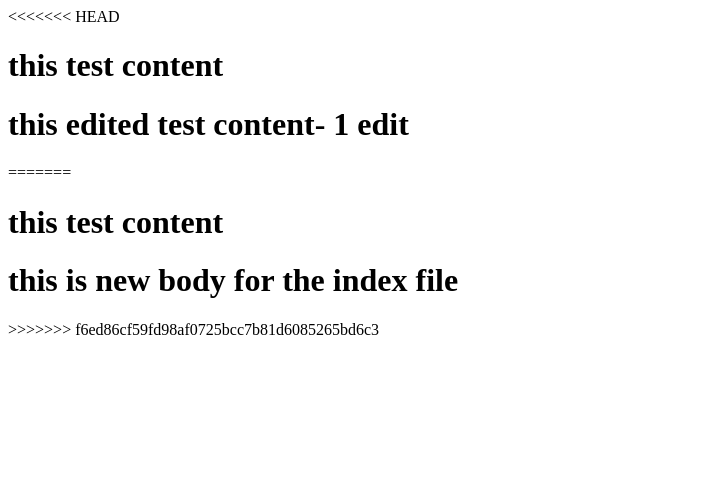
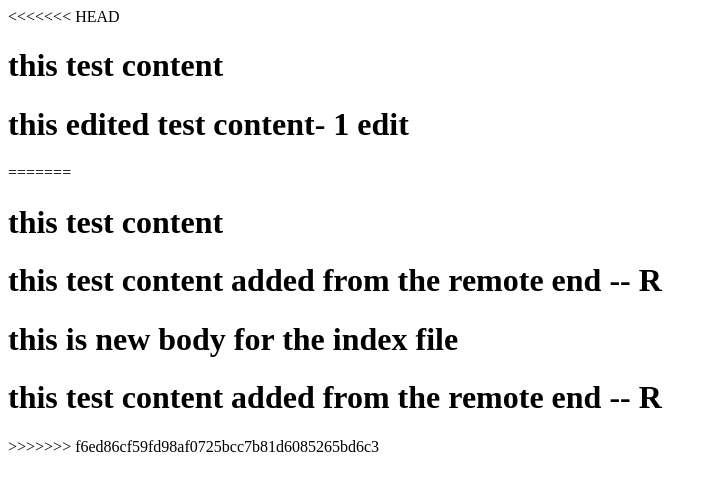
Before and after one commit to NKK-BALBOA/HttpsRemoteRepo, a plain HTML site: page index.html in a window 1280 px wide. Shown: the whole page, without its empty margins (0-715 px from the left). Drawn offline with Linux system fonts and the light colour scheme.

Commit message:
remote end commit and added the 2 header under the body

```diff
--- a/index.html
+++ b/index.html
@@ -13,11 +13,14 @@
   </Body>
 
 =======
-	  <H1>	  this  test content </H1> </Body>
+	  <H1>	  this  test content </H1>
+
+<H1>	  this  test content added from the remote end -- R </H1></Body>
 
  <Body>
 
-	  <H1>	  this is new body for the index file </H1> </Body>
+	  <H1>	  this is new body for the index file </H1>
+ <H1>	  this  test content added from the remote end -- R </H1> </Body>
 	<! added from the remote >
 >>>>>>> f6ed86cf59fd98af0725bcc7b81d6085265bd6c3
 </html>
```
